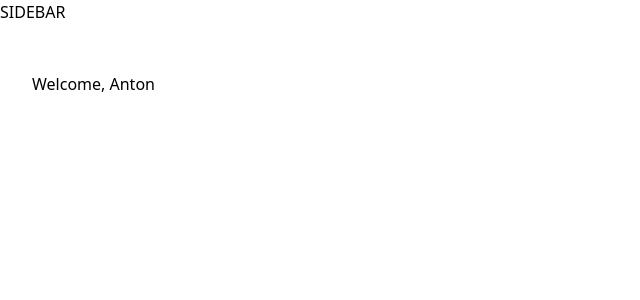
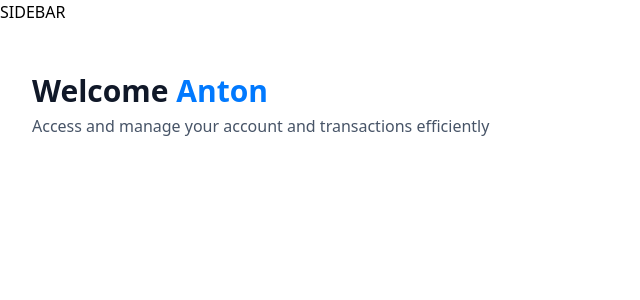
Before and after one commit to AntonTapper/banking-application, a Next.js app: page / in a window 1280 px wide. Shown: the top 300 px of the page, without its empty margins (0-640 px from the left). Built offline with nearby package versions, Linux system fonts and the light colour scheme.

Commit message:
header-box

```diff
--- a/app/(root)/page.tsx
+++ b/app/(root)/page.tsx
@@ -1,11 +1,20 @@
+import HeaderBox from '@/components/HeaderBox'
 import React from 'react'
 
 const Home = () => {
+
+  const loggedIn = { firstName: 'Anton' }
+
   return (
     <section className='home'>
         <div className='home-content'>
             <header className='home-header'>
-                Welcome, Anton
+              <HeaderBox
+                type="greeting"
+                title="Welcome"
+                user={loggedIn?.firstName || 'Guest'}
+                subtext="Access and manage your account and transactions efficiently"
+              />
             </header>
         </div>
     </section>
--- /dev/null
+++ b/components/HeaderBox.tsx
@@ -0,0 +1,18 @@
+
+const HeaderBox = ({ type = "title", title, subtext, user }: HeaderBoxProps) => {
+  return (
+    <div className="header-box">
+      <h1 className="header-box-title">
+        {title}
+        {type === 'greeting' && (
+          <span className="text-bankGradient">
+            &nbsp;{user}
+          </span>
+        )}
+        </h1>
+        <p className="header-box-subtext">{subtext}</p>
+    </div>
+  )
+}
+
+export default HeaderBox
```
